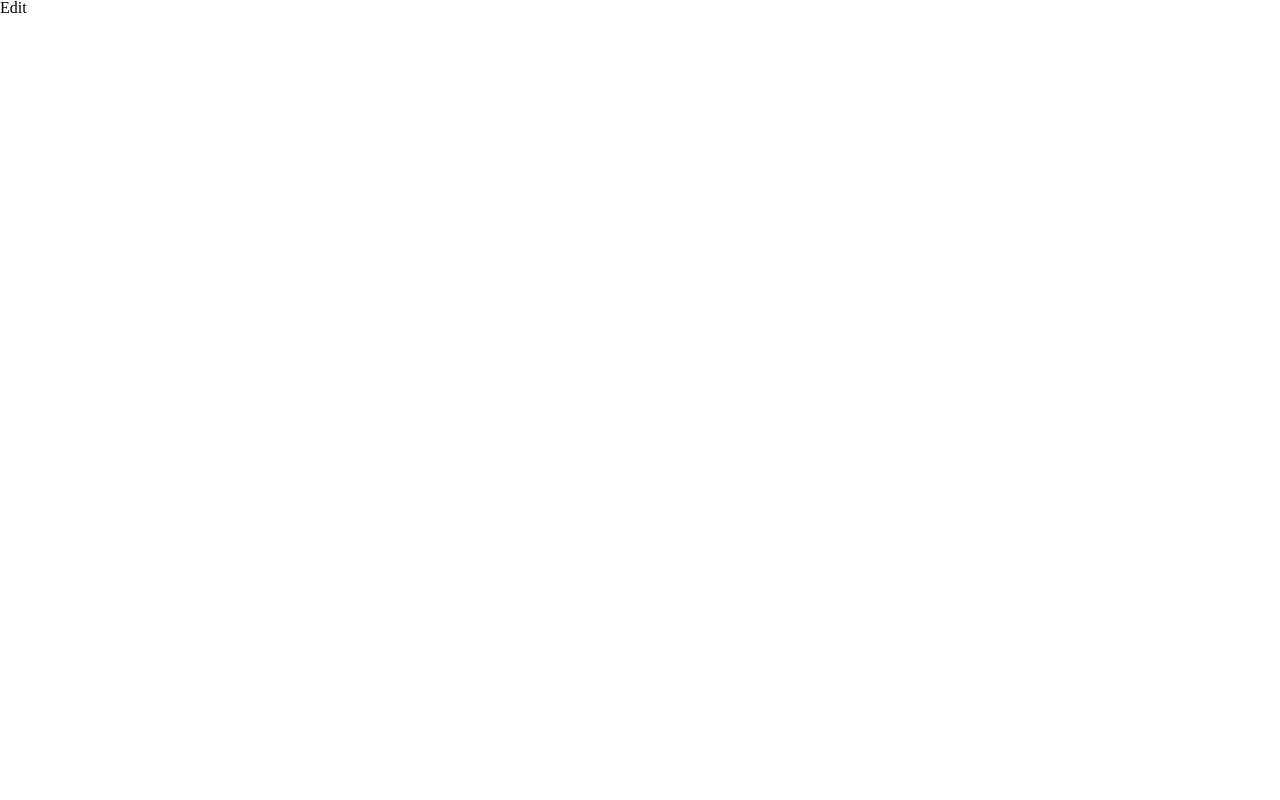
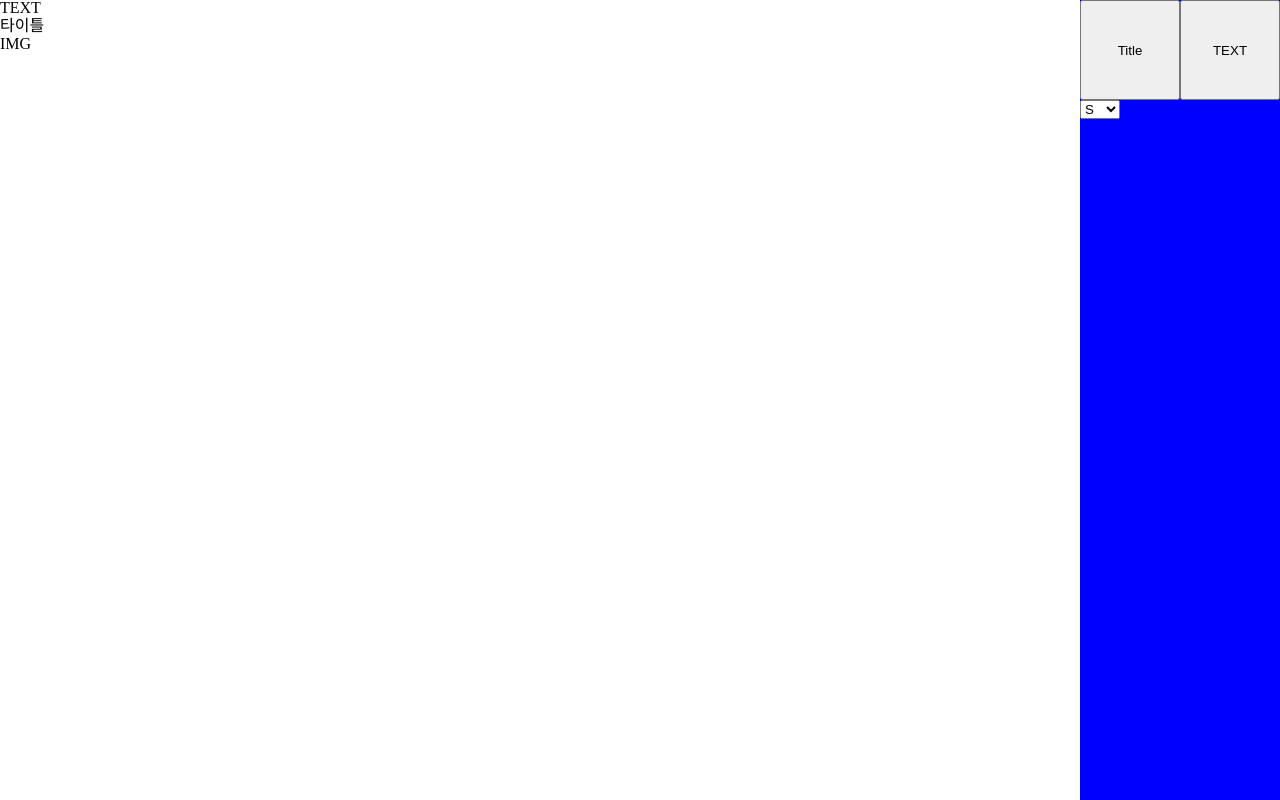
Before and after one commit to jo-duchan/portfolio-editor, a React (Create React App) app: page /edit in a window 1280 px wide. Built offline with nearby package versions, Linux system fonts and the light colour scheme.

Commit message:
Edit - Editor 부분 작업중

```diff
--- a/src/App.tsx
+++ b/src/App.tsx
@@ -1,4 +1,4 @@
-import React from "react";
+import React, { useState } from "react";
 import { BrowserRouter, Routes, Route } from "react-router-dom";
 import { GlobalStyle } from "styles/common";
 
@@ -20,18 +20,20 @@ const dummyData: ContentList = [
     option: {
       size: "L",
       margin: "NONE",
+      aline: "LEFT",
     },
   },
   {
     id: "get1",
     sort: "TITLE",
     content: {
-      text: "",
+      text: "타이틀",
       url: "",
     },
     option: {
       size: "S",
-      margin: "NONE",
+      margin: "S",
+      aline: "LEFT",
     },
   },
   {
@@ -44,17 +46,22 @@ const dummyData: ContentList = [
     option: {
       size: "S",
       margin: "NONE",
+      aline: "LEFT",
     },
   },
 ];
 
 function App() {
+  const [contentData, setContentData] = useState<ContentList>(dummyData);
   return (
     <BrowserRouter>
       <GlobalStyle />
       <Routes>
-        <Route path="/" element={<Home data={dummyData} />} />
-        <Route path="/edit" element={<Edit />} />
+        <Route path="/" element={<Home data={contentData} />} />
+        <Route
+          path="/edit"
+          element={<Edit data={contentData} setContentData={setContentData} />}
+        />
       </Routes>
     </BrowserRouter>
   );
--- a/src/components/Assign.tsx
+++ b/src/components/Assign.tsx
@@ -1,29 +1,58 @@
 import React from "react";
+import styled from "styled-components";
+
+// Components
+import TitleElement from "components/TitleElement";
+import TextElement from "components/TextElement";
 
 // Type
 import { ContentItem } from "type/contentDataType";
 
 interface Props {
   data: ContentItem;
+  onSetIdHandler: (id: string) => void;
+  isFocus: boolean;
 }
 
-function Assign({ data }: Props) {
+interface StyledProps {
+  focus: boolean;
+}
+
+function Assign({ data, onSetIdHandler, isFocus }: Props) {
+  const onRanderElement = () => {
     switch (data.sort) {
       case "TITLE": {
-      return <>TITLE</>;
+        return <TitleElement data={data} />;
       }
       case "TEXT": {
-      return <>TEXT</>;
+        return <div>TEXT</div>;
       }
       case "IMG": {
-      return <>IMG</>;
+        return <div>IMG</div>;
       }
       case "GAP": {
-      return <>GAP</>;
+        return <div>GAP</div>;
       }
       default:
         return <>not found contents</>;
     }
+  };
+
+  return (
+    <Container
+      onClick={(e) => {
+        onSetIdHandler(data.id);
+        e.stopPropagation();
+      }}
+      focus={isFocus}
+    >
+      {onRanderElement()}
+    </Container>
+  );
 }
 
 export default Assign;
+
+const Container = styled.div<StyledProps>`
+  background: ${(props) => props.focus && "red"};
+`;
--- /dev/null
+++ b/src/components/Editor.tsx
@@ -0,0 +1,72 @@
+import React, { useEffect, useState } from "react";
+import styled from "styled-components";
+
+// Type
+import {
+  ContentList,
+  ContentItem,
+  ContentSort,
+  Size,
+  Aline,
+} from "type/contentDataType";
+
+interface Props {
+  data: ContentList;
+  isSelect: string;
+  onCreateHandler: (sort: ContentSort) => void;
+}
+
+interface Option {
+  size: Size;
+  margin: Size;
+  aline: Aline;
+}
+
+function Editor({ data, isSelect, onCreateHandler }: Props) {
+  const [selectOption, setSelectOption] = useState<Option>({
+    size: "S",
+    margin: "S",
+    aline: "LEFT",
+  });
+
+  useEffect(() => {
+    if (!isSelect) return;
+    console.log(data.filter((item) => item.id === isSelect)[0].option);
+    setSelectOption(data.filter((item) => item.id === isSelect)[0].option);
+  }, [isSelect]);
+
+  return (
+    <Container>
+      <Button onClick={() => onCreateHandler("TITLE")}>Title</Button>
+      <Button onClick={() => onCreateHandler("TEXT")}>TEXT</Button>
+      <select
+        value={selectOption.size}
+        onChange={(e) => console.log(e.target.value)}
+      >
+        <option value="XS">XS</option>
+        <option value="S">S</option>
+        <option value="M">M</option>
+        <option value="L">L</option>
+        <option value="XL">XL</option>
+      </select>
+    </Container>
+  );
+}
+
+export default Editor;
+
+const Container = styled.div`
+  /* display: flex;
+  align-self: flex-end;
+  justify-self: end; */
+  margin-left: auto;
+  width: 200px;
+  height: 100vh;
+  background: blue;
+`;
+
+const Button = styled.button`
+  width: 100px;
+  height: 100px;
+  box-sizing: border-box;
+`;
--- /dev/null
+++ b/src/components/TextElement.tsx
@@ -0,0 +1,10 @@
+import React from "react";
+import styled from "styled-components";
+
+function TextElement() {
+  return <Container> </Container>;
+}
+
+export default TextElement;
+
+const Container = styled.div``;
--- /dev/null
+++ b/src/components/TitleElement.tsx
@@ -0,0 +1,84 @@
+import React from "react";
+import styled from "styled-components";
+
+// Type
+import { ContentItem, Size, Aline } from "type/contentDataType";
+
+interface Props {
+  data: ContentItem;
+}
+
+interface StyledProps {
+  size?: Size;
+  margin?: Size;
+  aline?: Aline;
+}
+
+function TitleElement({ data }: Props) {
+  const onChangeHandler = (e: React.FormEvent<HTMLParagraphElement>) => {
+    console.log(e.currentTarget.textContent);
+  };
+
+  return (
+    <Container
+      size={data.option.size}
+      margin={data.option.margin}
+      aline={data.option.aline}
+    >
+      <Content
+        contentEditable
+        suppressContentEditableWarning
+        onInput={onChangeHandler}
+      >
+        {data.content.text}
+      </Content>
+    </Container>
+  );
+}
+
+export default TitleElement;
+
+const Container = styled.div<StyledProps>`
+  display: flex;
+  text-align: ${(props) => props.aline};
+  width: 100%;
+`;
+
+const Content = styled.p<StyledProps>`
+  display: block;
+  width: 100%;
+  font-size: ${(props) => {
+    switch (props.size) {
+      case "XS":
+        return "14px";
+      case "S":
+        return "16px";
+      case "M":
+        return "18px";
+      case "L":
+        return "20px";
+      case "XL":
+        return "24px";
+    }
+  }};
+  margin-inline: ${(props) => {
+    switch (props.margin) {
+      case "NONE":
+        return "0";
+      case "XS":
+        return "84px";
+      case "S":
+        return "156px";
+      case "M":
+        return "228px";
+      case "L":
+        return "300px";
+      case "XL":
+        return "360px";
+    }
+  }};
+  line-height: 20px;
+  &:focus {
+    outline: none;
+  }
+`;
--- a/src/pages/Edit.tsx
+++ b/src/pages/Edit.tsx
@@ -1,10 +1,94 @@
-import React from "react";
+import React, { useEffect, useState } from "react";
 import styled from "styled-components";
 
-function Edit() {
-  return <Container>Edit</Container>;
+// Components
+import Editor from "components/Editor";
+import Assign from "components/Assign";
+
+// Type
+import { ContentList, ContentItem, ContentSort } from "type/contentDataType";
+
+interface Props {
+  data: ContentList;
+  setContentData: React.Dispatch<React.SetStateAction<ContentList>>;
+}
+
+function Edit({ data, setContentData }: Props) {
+  const [isSelect, setIsSelect] = useState<string>("");
+
+  const onCreateHandler = (sort: ContentSort) => {
+    // TEXT
+    let dataId = Math.random().toString();
+    const updateData: ContentItem = {
+      id: dataId,
+      sort: sort,
+      content: {
+        text: "Enter the content here.",
+        url: "",
+      },
+      option: {
+        size: "S",
+        margin: "NONE",
+        aline: "LEFT",
+      },
+    };
+
+    if (!isSelect) {
+      setContentData((prev) => {
+        return [...prev, updateData];
+      });
+    } else {
+      const updateArray = data;
+      const selectIndex = updateArray.findIndex((item) => item.id === isSelect);
+      updateArray.splice(selectIndex + 1, 0, updateData);
+      setIsSelect(dataId);
+      setContentData(updateArray);
+    }
+  };
+
+  const onSetIdHandler = (id: string) => {
+    setIsSelect(id);
+  };
+
+  useEffect(() => {
+    const clearIdHandler = () => setIsSelect("");
+
+    window.addEventListener("click", clearIdHandler);
+
+    return () => {
+      window.removeEventListener("click", clearIdHandler);
+    };
+  }, []);
+
+  return (
+    <Container>
+      <Viewer>
+        {data.map((item, index) => (
+          <Assign
+            key={item.id}
+            data={item}
+            onSetIdHandler={onSetIdHandler}
+            isFocus={item.id === isSelect}
+          />
+        ))}
+      </Viewer>
+      <Editor
+        data={data}
+        isSelect={isSelect}
+        onCreateHandler={onCreateHandler}
+      />
+    </Container>
+  );
 }
 
 export default Edit;
 
-const Container = styled.div``;
+const Container = styled.div`
+  display: flex;
+`;
+
+const Viewer = styled.div`
+  display: flex;
+  flex-direction: column;
+  flex: 1;
+`;
--- a/src/pages/Home.tsx
+++ b/src/pages/Home.tsx
@@ -1,25 +1,18 @@
-import React from "react";
+import React, { useState } from "react";
 import styled from "styled-components";
 
 // Components
 import Assign from "components/Assign";
 
 // Type
-import { ContentList } from "type/contentDataType";
+import { ContentList, ContentItem } from "type/contentDataType";
 
 interface Props {
   data: ContentList;
 }
 
 function Home({ data }: Props) {
-  return (
-    <Container>
-      HOME List :
-      {data.map((item) => (
-        <Assign key={item.id} data={item} />
-      ))}
-    </Container>
-  );
+  return <Container>HOME</Container>;
 }
 
 export default Home;
--- a/src/type/contentDataType.ts
+++ b/src/type/contentDataType.ts
@@ -1,5 +1,6 @@
 export type ContentSort = "TITLE" | "TEXT" | "IMG" | "GAP";
 export type Size = "XL" | "L" | "M" | "S" | "XS" | "NONE";
+export type Aline = "LEFT" | "CENTER" | "RIGHT";
 
 export interface ContentItem {
   id: string;
@@ -11,6 +12,7 @@ export interface ContentItem {
   option: {
     size: Size;
     margin: Size;
+    aline: Aline;
   };
 }
 
```
Lines whose indentation alone changed are shown as unchanged.
